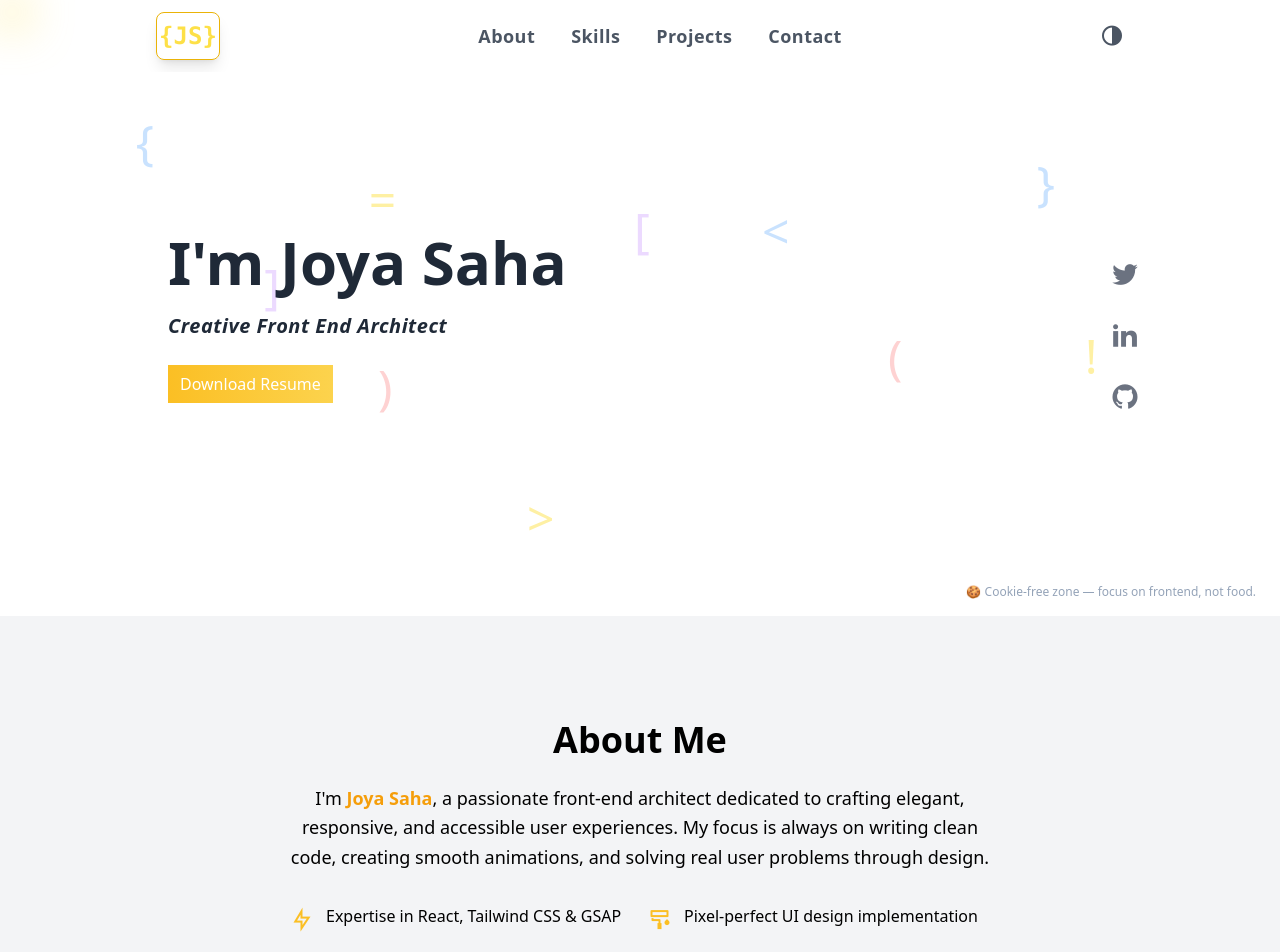
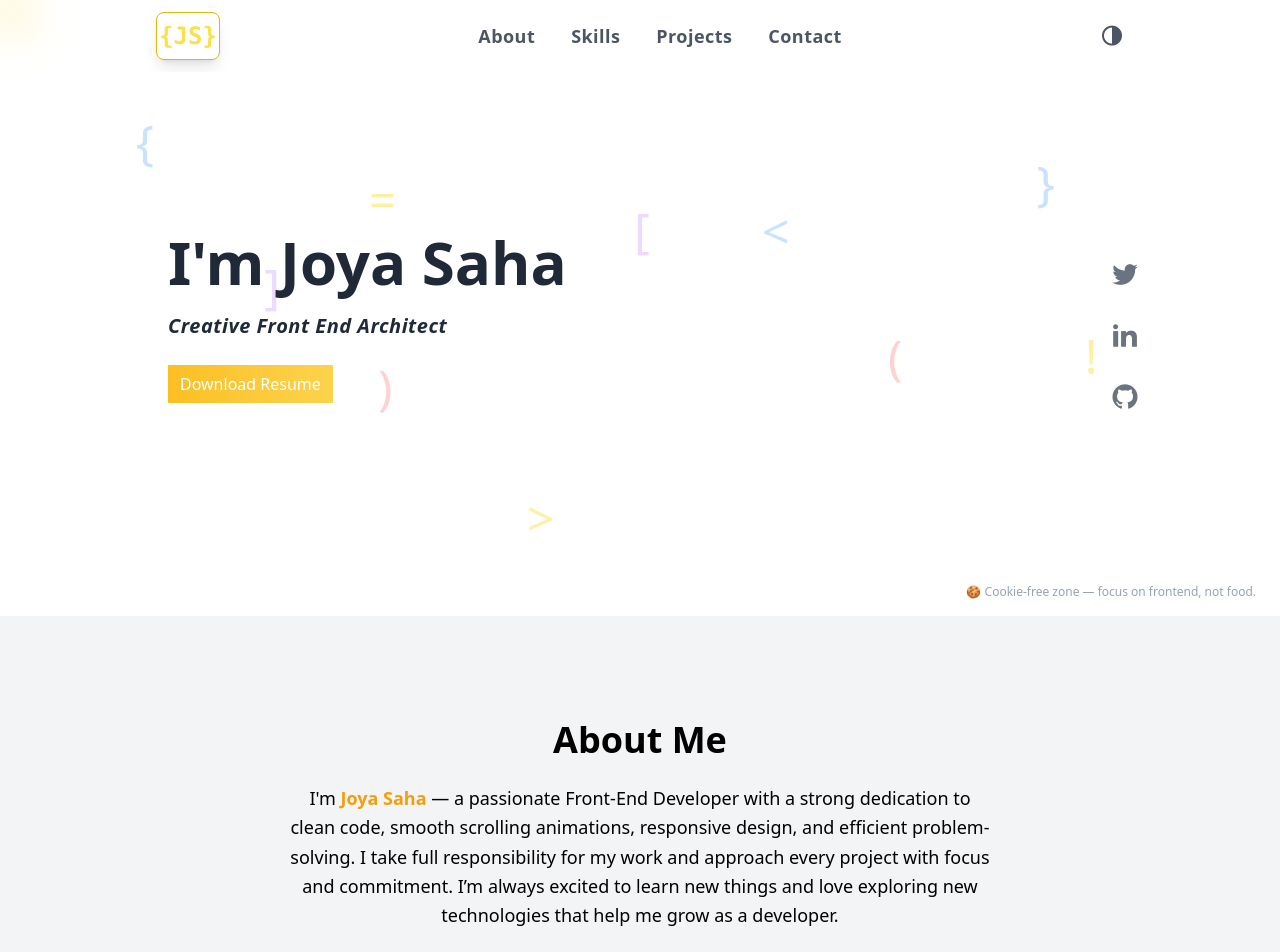
Before and after one commit to joyasaha1004/my_portfolio, a React (Vite) app: page / in a window 1280 px wide. Shown: the top 952 px of the page. Built offline with nearby package versions, Linux system fonts and the light colour scheme; some icons are missing.

Commit message:
add all changes

```diff
--- a/src/Component/About_Section/About_Section.jsx
+++ b/src/Component/About_Section/About_Section.jsx
@@ -12,7 +12,9 @@ const About_Section = () => {
       About Me
     </h2>
     <p className="text-lg leading-relaxed mb-8">
-      I'm <span className="text-amber-500 font-semibold">Joya Saha</span>, a passionate front-end architect dedicated to crafting elegant, responsive, and accessible user experiences. My focus is always on writing clean code, creating smooth animations, and solving real user problems through design.
+      I'm <span className="text-amber-500 font-semibold">Joya Saha</span> — a passionate Front-End Developer with a strong dedication to clean code, smooth scrolling animations, responsive design, and efficient problem-solving.
+I take full responsibility for my work and approach every project with focus and commitment.
+I’m always excited to learn new things and love exploring new technologies that help me grow as a developer.
     </p>
 
     <div className="grid gap-4 md:grid-cols-2 text-left">
--- a/src/Component/Navbar/Navbar.jsx
+++ b/src/Component/Navbar/Navbar.jsx
@@ -108,7 +108,7 @@ const Navbar = () => {
 
         </div>
 
-        <div className=" space-x-6 lg:justify-items-end lg:self-center hidden lg:block text-gray-600 dark:text-gray-400 z-60">
+        <div className=" space-x-7 lg:justify-items-end lg:self-center hidden lg:block text-gray-600 dark:text-gray-400 z-60">
           <ul className='nav-list  nav-items flex lg:space-x-9 '>
             <li className='group'>
               <a href='#about' className="underline-hover" >About</a>
```
Also changed, not shown: src/Component/Hero_Section/Hero_Section.jsx (line endings or trailing spaces).
